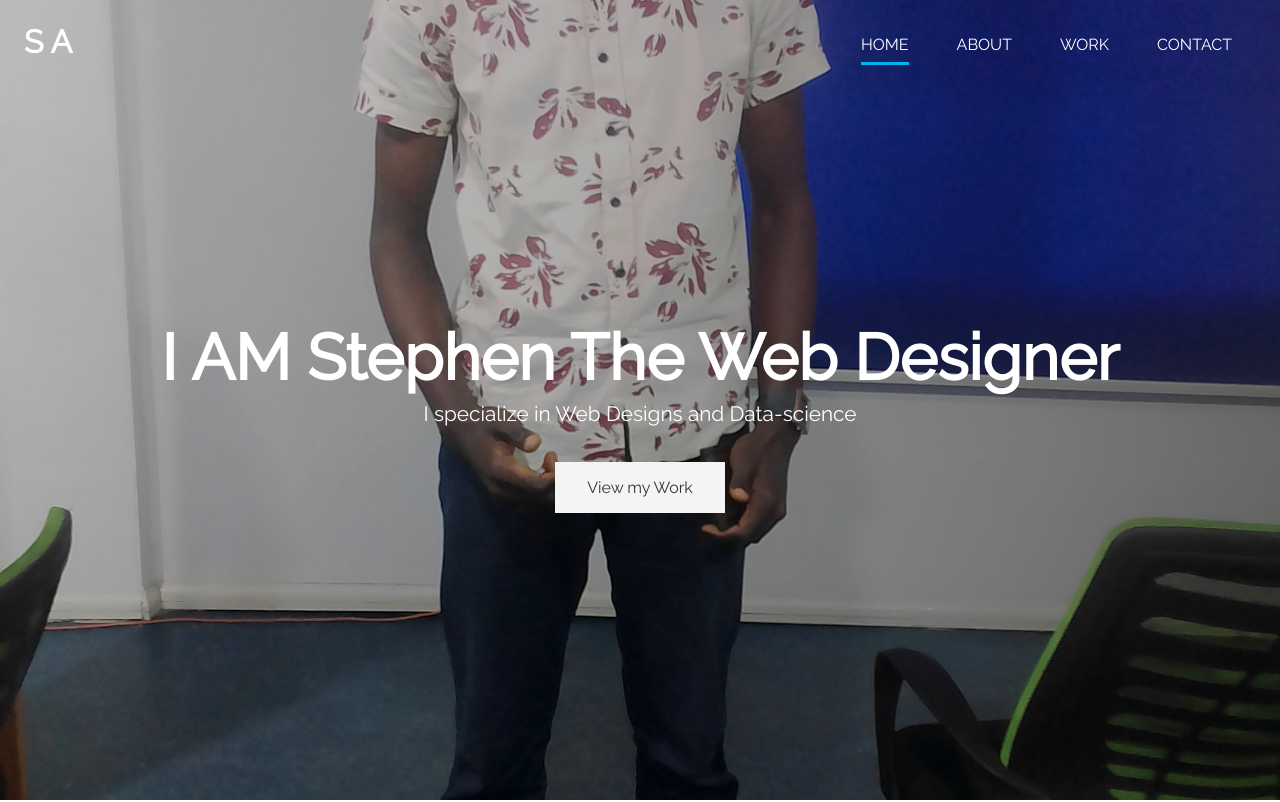
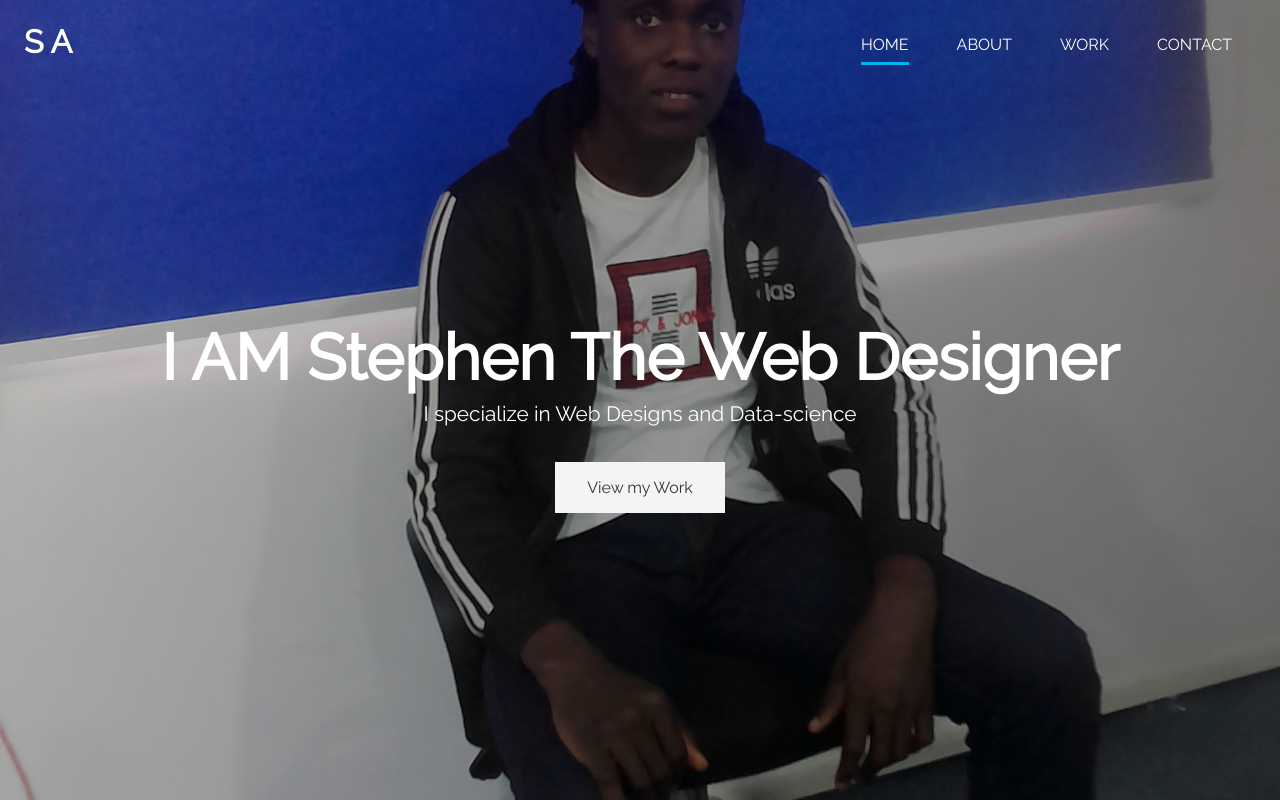
Before and after one commit to stephenkayade/portfolio_website, a website: page dist/index.html in a window 1280 px wide. Shown: the top 802 px of the page. Drawn offline with nearby package versions, Linux system fonts and the light colour scheme; files that its build step writes are made by us from their sources.

Commit message:
latest commit

```diff
--- a/scss/_config.scss
+++ b/scss/_config.scss
@@ -5,7 +5,7 @@ $main-color: #00b2ee;
 $light-color: #f4f4f4;
 $medium-color: #ccc;
 $dark-color: #333;
-$bg-image: linear-gradient(106.54deg, rgba(0,0,0,0.2)0.51%, rgba(0,0,0,0.5)100%),url('../img/my.jpg');
+$bg-image: linear-gradient(106.54deg, rgba(0,0,0,0.2)0.51%, rgba(0,0,0,0.5)100%),url('../img/steve.jpg');
 
 // set text color
 
```
Also changed, not shown: dist/img/profile-pix.jpeg (added).
